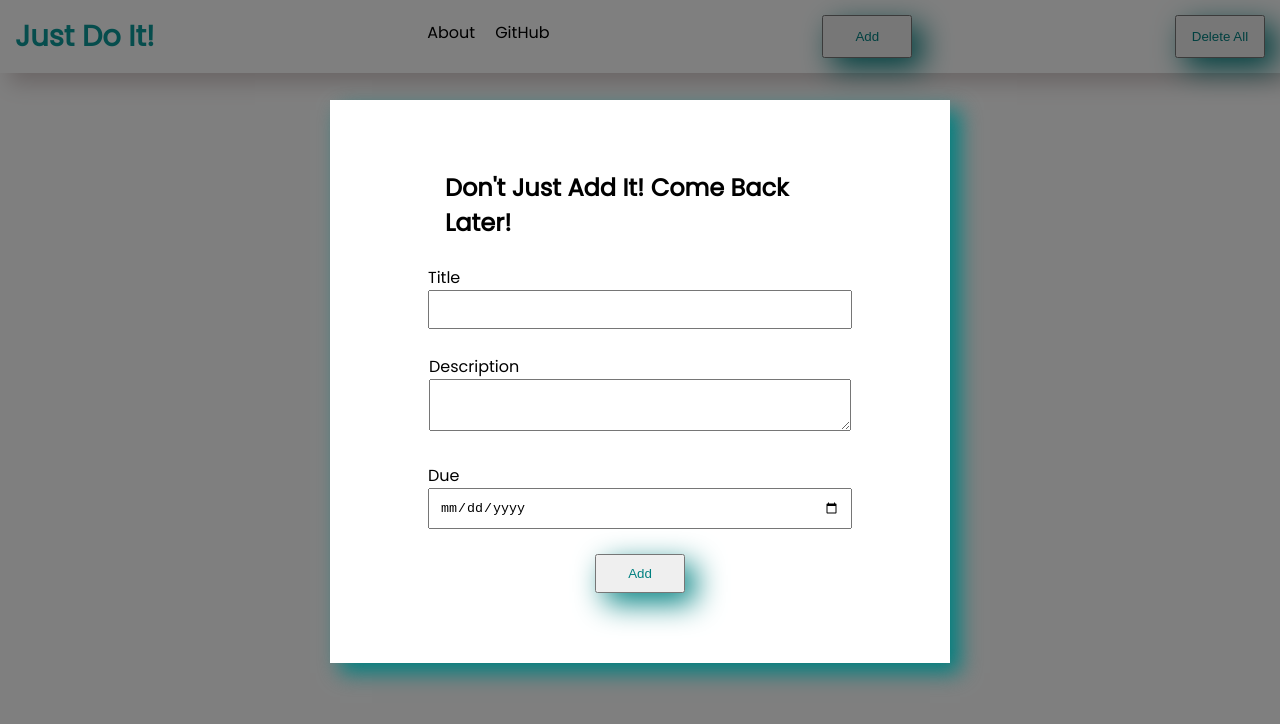
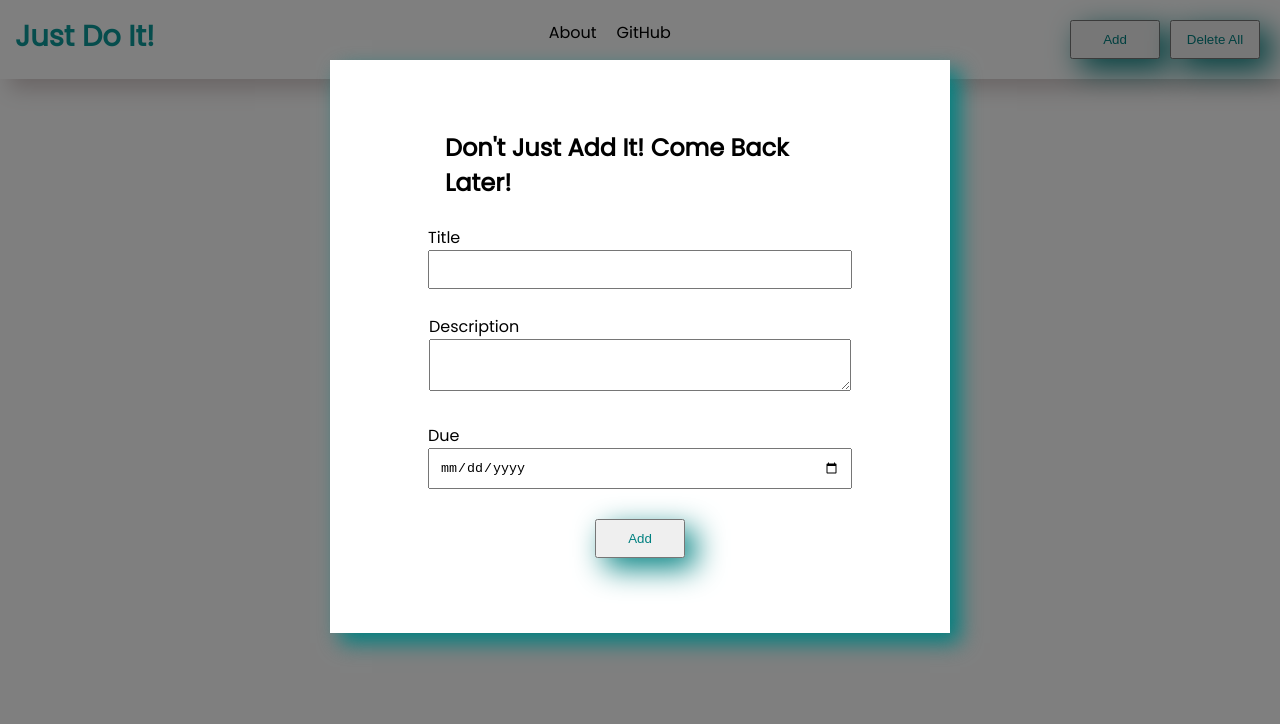
Before and after one commit to kowais915/react-todo, a React (Create React App) app: page / in a window 1280 px wide. Both pictures are taken after a click on the button "Add". Shown: the top 724 px of the page. Built offline with nearby package versions, Linux system fonts and the light colour scheme.

Commit message:
the app is working properly. Just have to use the localstorage api

```diff
--- a/src/components/Navbar.js
+++ b/src/components/Navbar.js
@@ -17,8 +17,10 @@ const Navbar = ({add, deleteAll}) => {
 
 
 
-           <button className='add' onClick={add}>Add</button>
-           <button className='add' onClick={deleteAll}>Delete All</button>
+           <div className="buttons">
+                <button className='add' onClick={add}>Add</button>
+                <button className='add' onClick={deleteAll}>Delete All</button>
+           </div>
 
         </nav>
      );
--- a/src/styles/Modal.css
+++ b/src/styles/Modal.css
@@ -13,7 +13,7 @@
     padding: 10px;
     width: 600px;
     background-color: white;
-    margin: 100px auto;
+    margin: 60px auto;
     box-shadow: 10px 10px 20px teal;
 
 
--- a/src/styles/Navbar.css
+++ b/src/styles/Navbar.css
@@ -23,6 +23,7 @@ li, a{
 button{
     padding: 10px;
     width: 90px;
+    margin: 5px;
 
     color: teal;
     box-shadow: 10px 10px 30px teal;
```
